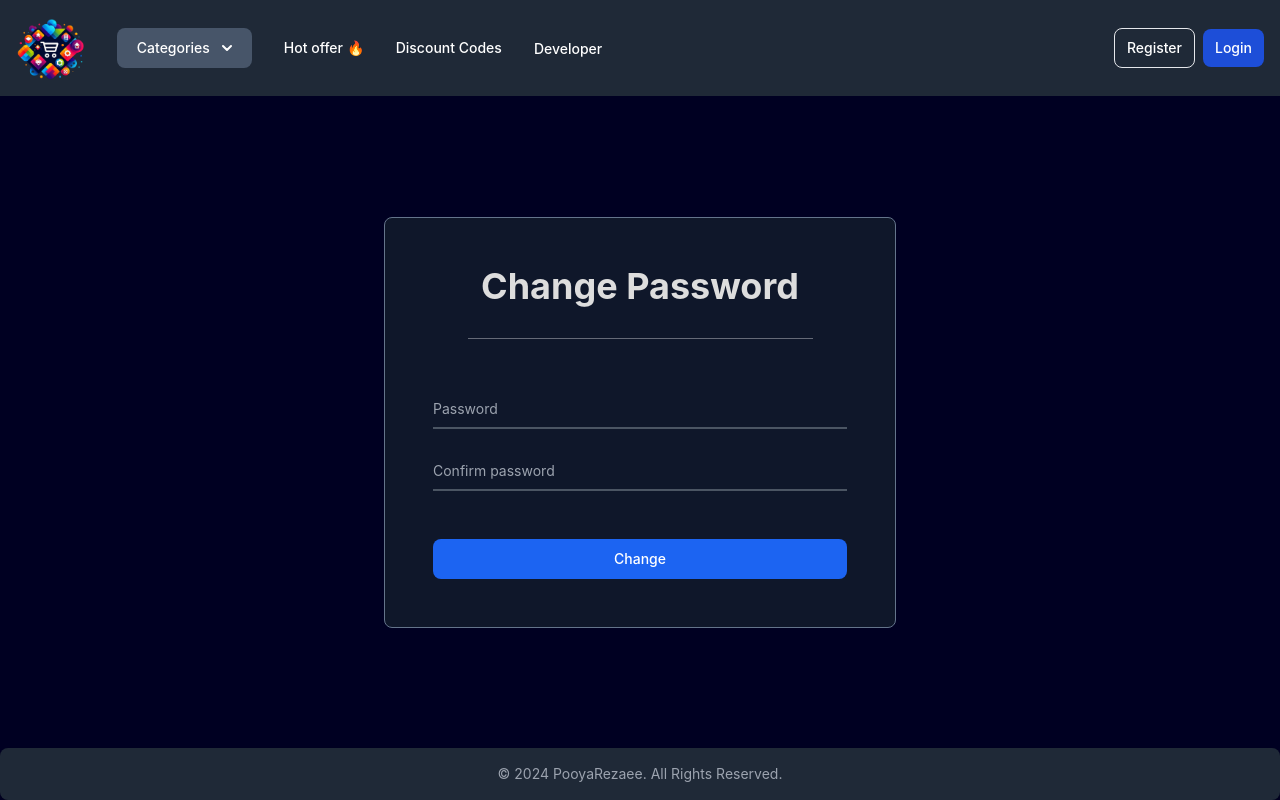
After one commit to PooyaRezaee/django-shop, a Django app: page /account/password/change/ in a window 1280 px wide. The commit adds this page. Run offline with Django 5.2, Linux system fonts and the light colour scheme; some libraries are stand-ins or nearby versions.

Commit message:
add view change password

```diff
--- a/apps/account/forms.py
+++ b/apps/account/forms.py
@@ -1,5 +1,7 @@
+import string
 from django.core.validators import RegexValidator
 from django import forms
+from django.forms import ValidationError
 from .models import User, Addresses
 
 
@@ -83,6 +85,25 @@ class ProfileForm(forms.ModelForm):
         fields = ("email", "full_name", "birthdate", "phone_number")
 
 
+class ChangePasswordForm(forms.Form):
+    password1 = forms.CharField(
+        widget=forms.PasswordInput()
+    )
+    password2 = forms.CharField(widget=forms.PasswordInput())
+
+    def clean(self):
+        cleaned_data = super().clean()
+        password = cleaned_data["password1"]
+        confirm_password = cleaned_data["password2"]
+        if not password and not confirm_password:
+            raise ValidationError("you must fill password and confirm password.")
+        if password != confirm_password:
+            raise ValidationError("password and confirm password not match.")
+
+        if len(password) < 6:
+            raise ValidationError("Password Must be longer.")
+
+
 class AddressForm(forms.ModelForm):
 
     phone_regex = RegexValidator(regex=r"^\d{11}$", message="Enter valid phone number.")
@@ -91,7 +112,6 @@ class AddressForm(forms.ModelForm):
         max_length=12,
         help_text="example: 09123456789",
     )
-
 
     class Meta:
         model = Addresses
--- /dev/null
+++ b/apps/account/templates/account/change_password.html
@@ -0,0 +1,34 @@
+{% extends "base.html" %}
+{% load widget_tweaks %}
+
+{% block title %}Change Password{% endblock title %}
+
+{% block body %}
+
+<main class="flex-grow flex justify-center items-center">
+    <form
+        class="w-11/12 md:w-3/5 lg:w-2/5 mx-auto border p-6 lg:p-8 xl:p-12 border-slate-500 rounded-lg bg-slate-900"
+        method="POST">
+        {% csrf_token %}
+        <h1 class="text-center font-bold text-4xl">Change Password</h1>
+        <hr class="my-8 opacity-40 w-10/12 mx-auto">
+
+        <div class="relative z-0 w-full mt-12 mb-5 group">
+            {% render_field form.password1 class="block py-2.5 px-0 w-full text-sm text-gray-900 bg-transparent border-0 border-b-2 border-gray-300 appearance-none dark:text-white dark:border-gray-600 dark:focus:border-blue-500 focus:outline-none focus:ring-0 focus:border-blue-600 peer" placeholder=" " %}
+            <label for="floating_password1"
+                class="peer-focus:font-medium absolute text-sm text-gray-500 dark:text-gray-400 duration-300 transform -translate-y-6 scale-75 top-3 -z-10 origin-[0] peer-focus:start-0 rtl:peer-focus:translate-x-1/4 peer-focus:text-blue-600 peer-focus:dark:text-blue-500 peer-placeholder-shown:scale-100 peer-placeholder-shown:translate-y-0 peer-focus:scale-75 peer-focus:-translate-y-6">Password</label>
+            </div>
+            <div class="relative z-0 w-full mb-12 group">
+            {% render_field form.password2 class="block py-2.5 px-0 w-full text-sm text-gray-900 bg-transparent border-0 border-b-2 border-gray-300 appearance-none dark:text-white dark:border-gray-600 dark:focus:border-blue-500 focus:outline-none focus:ring-0 focus:border-blue-600 peer" placeholder=" " %}
+            <label for="floating_repeat_password"
+                class="peer-focus:font-medium absolute text-sm text-gray-500 dark:text-gray-400 duration-300 transform -translate-y-6 scale-75 top-3 -z-10 origin-[0] peer-focus:start-0 rtl:peer-focus:translate-x-1/4 peer-focus:text-blue-600 peer-focus:dark:text-blue-500 peer-placeholder-shown:scale-100 peer-placeholder-shown:translate-y-0 peer-focus:scale-75 peer-focus:-translate-y-6">Confirm
+                password</label>
+        </div>
+
+        </div>
+        <button type="submit"
+        class="text-white bg-blue-700 hover:bg-blue-800 focus:ring-4 focus:outline-none focus:ring-blue-300 font-medium rounded-lg text-sm block w-full mx-auto px-5 py-2.5 text-center dark:bg-blue-600 dark:hover:bg-blue-700 dark:focus:ring-blue-800">Change</button>
+    </form>
+</main>
+
+{% endblock body %}
--- a/apps/account/templates/account/login.html
+++ b/apps/account/templates/account/login.html
@@ -4,7 +4,7 @@
 
 {% block body %}
 <main class="flex-grow flex justify-center items-center">
-    <form method="POST" class="w-11/12 md:w-3/5 lg:w-2/5 xl:w-1/5 mx-auto border p-6 lg:p-8 xl:p-12 border-slate-500 rounded-lg bg-slate-900">
+    <form method="POST" class="w-11/12 md:w-3/5 lg:w-2/5 mx-auto border p-6 lg:p-8 xl:p-12 border-slate-500 rounded-lg bg-slate-900">
     {% csrf_token %}
     <h1 class="text-center font-bold text-4xl">Login</h1>
     <hr class="my-8 opacity-40 w-10/12 mx-auto">
--- a/apps/account/templates/account/profile.html
+++ b/apps/account/templates/account/profile.html
@@ -84,7 +84,7 @@
         {% endif %}
         <button type="submit"
         class="my-2 text-white bg-blue-700 hover:bg-blue-800 focus:ring-4 focus:outline-none focus:ring-blue-300 font-medium rounded-lg text-sm block w-full mx-auto px-5 py-2.5 text-center dark:bg-blue-600 dark:hover:bg-blue-700 dark:focus:ring-blue-800">Change</button>
-        <a href="changepassword.html" class="underline hover:opacity-80">Change your password</a>
+        <a href="{% url "account:password-change" %}" class="underline hover:opacity-80">Change your password</a>
     </form>
 </main>
 
--- a/apps/account/templates/account/register.html
+++ b/apps/account/templates/account/register.html
@@ -4,7 +4,7 @@
 
 {% block body %}
 <main class="flex-grow flex justify-center items-center">
-<form method="POST" class="w-11/12 md:w-3/5 lg:w-2/5 xl:w-1/5 mx-auto border p-6 lg:p-8 xl:p-12 border-slate-500 rounded-lg bg-slate-900">
+<form method="POST" class="w-11/12 md:w-3/5 lg:w-2/5 mx-auto border p-6 lg:p-8 xl:p-12 border-slate-500 rounded-lg bg-slate-900">
     {% csrf_token %}
     <h1 class="text-center font-bold text-4xl">Create Account</h1>
     <hr class="my-8 opacity-40 w-10/12 mx-auto">
--- a/apps/account/urls.py
+++ b/apps/account/urls.py
@@ -8,6 +8,7 @@ from .views import (
     AddresseListView,
     AddressDeleteView,
     AddresseUpdateView,
+    ChangePasswordView,
 )
 
 
@@ -15,6 +16,7 @@ urlpatterns = [
     path("login/", CustomLoginView.as_view(), name="login"),
     path("register/", RegisterView.as_view(), name="register"),
     path("logout/", LogoutView.as_view(), name="logout"),
+    path("password/change/", ChangePasswordView.as_view(), name="password-change"),
     path("profile/", UpdateProfileView.as_view(), name="profile"),
     path("address/list/", AddresseListView.as_view(), name="address-list"),
     path("address/delete/<int:pk>/", AddressDeleteView.as_view(), name="address-delete"),
--- a/apps/account/views.py
+++ b/apps/account/views.py
@@ -1,6 +1,6 @@
 from django.forms import BaseModelForm
 from django.shortcuts import render, redirect
-from django.urls import reverse,reverse_lazy
+from django.urls import reverse, reverse_lazy
 from django.http import Http404
 from django.views import View
 from django.contrib.auth import authenticate, login, logout
@@ -10,7 +10,7 @@ from django.contrib import messages
 from django.views.generic import ListView, UpdateView, DeleteView, CreateView
 from django.core.exceptions import ObjectDoesNotExist
 from .mixins import NoLoginMixin
-from .forms import LoginForm, RegisterForm, ProfileForm, AddressForm
+from .forms import LoginForm, RegisterForm, ProfileForm, AddressForm, ChangePasswordForm
 from .models import User, Addresses
 
 
@@ -68,6 +68,30 @@ class LogoutView(LoginRequiredMixin, View):
         return redirect("main:home")
 
 
+class ChangePasswordView(View):
+    form_class = ChangePasswordForm
+
+    def get(self, request):
+        form = self.form_class()
+        return render(request, "account/change_password.html", {"form": form})
+
+    def post(self, request):
+        form = self.form_class(data=request.POST)
+        if not form.is_valid():
+            for field, error in form.errors.items():
+                messages.error(request, str(error))
+
+            return redirect(reverse("account:password-change"))
+
+        user = request.user
+        cd = form.cleaned_data
+        user.set_password(cd["password1"])
+        user.save()
+
+        messages.success(request, "succesfuly password changed.")
+        return redirect(reverse("main:home"))
+
+
 class UpdateProfileView(LoginRequiredMixin, View):
     form_class = ProfileForm
 
@@ -104,7 +128,7 @@ class AddresseListView(LoginRequiredMixin, ListView):
                 user.default_address = Addresses.objects.get(pk=pk_defualt_address)
                 user.save()
             except ObjectDoesNotExist:
-                messages.warning(self.request,"address id does not exists.")
+                messages.warning(self.request, "address id does not exists.")
 
     def get_queryset(self):
         self.check_defualt_address()
@@ -121,7 +145,7 @@ class AddresseUpdateView(LoginRequiredMixin, UpdateView):
 
 
 class AddressDeleteView(LoginRequiredMixin, View):
-    def get(self,request, pk):
+    def get(self, request, pk):
         # security problem: csrf token
 
         try:
@@ -133,8 +157,9 @@ class AddressDeleteView(LoginRequiredMixin, View):
             raise Http404()
 
         address.delete()
-        messages.success(request,"address deleted.")
+        messages.success(request, "address deleted.")
         return redirect(reverse("account:address-list"))
+
 
 class AddressCreateView(LoginRequiredMixin, CreateView):
     model = Addresses
```
